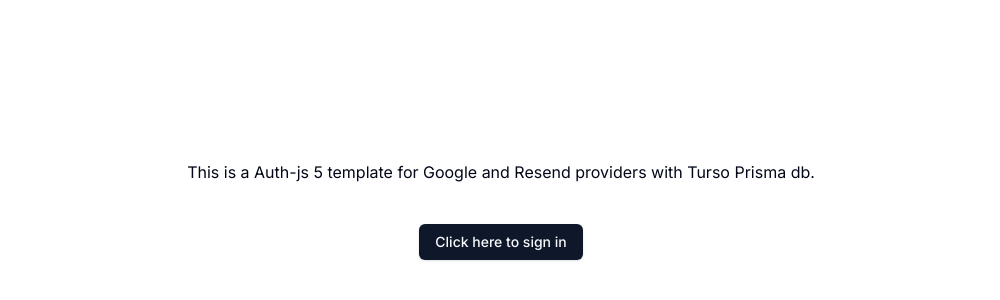
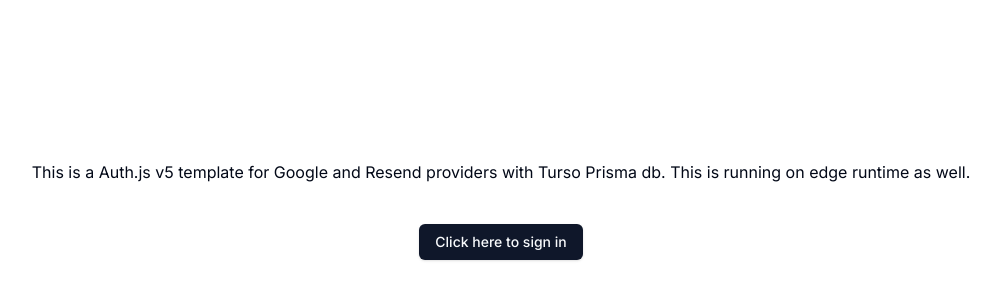
Before and after one commit to timooo-thy/nextauth-v5-b16-template, a Next.js app: page / in a window 1280 px wide. Shown: the part 190-490 px from the top of the page, without its empty margins (139-1139 px from the left). Built offline with nearby package versions, Linux system fonts and the light colour scheme.

Commit message:
finalising template

```diff
--- a/src/app/layout.tsx
+++ b/src/app/layout.tsx
@@ -5,8 +5,8 @@
 const inter = Inter({ subsets: ["latin"] });
 
 export const metadata: Metadata = {
-  title: "Create Next App",
-  description: "Generated by create next app",
+  title: "Auth.js v5 Template",
+  description: "Prisma adapter with Turso (SQLite)",
 };
 
 export default function RootLayout({
--- a/src/app/page.tsx
+++ b/src/app/page.tsx
@@ -5,8 +5,8 @@
   return (
     <main className="flex min-h-dvh flex-col items-center justify-center gap-10">
       <h1>
-        This is a Auth-js 5 template for Google and Resend providers with Turso
-        Prisma db.
+        This is a Auth.js v5 template for Google and Resend providers with Turso
+        Prisma db. This is running on edge runtime as well.
       </h1>
       <Button variant="default" className="px-4" asChild>
         <Link href="/signin">Click here to sign in</Link>
--- a/src/app/signin/page.tsx
+++ b/src/app/signin/page.tsx
@@ -19,7 +19,7 @@
             <form
               action={async (formData) => {
                 "use server";
-                await signIn("resend", formData, { redirectTo: "/dashboard" });
+                await signIn("resend", formData);
               }}
               className="grid gap-4"
             >
--- a/src/components/user-avatar.tsx
+++ /dev/null
@@ -1,19 +0,0 @@
-import { auth } from "@/lib/auth";
-import Image from "next/image";
-
-export default async function UserAvatar() {
-  const session = await auth();
-
-  if (!session?.user) return null;
-
-  return (
-    <div>
-      <Image
-        src={session.user.image || "/placeholder.png"}
-        alt="User Avatar"
-        width={100}
-        height={100}
-      />
-    </div>
-  );
-}
```
